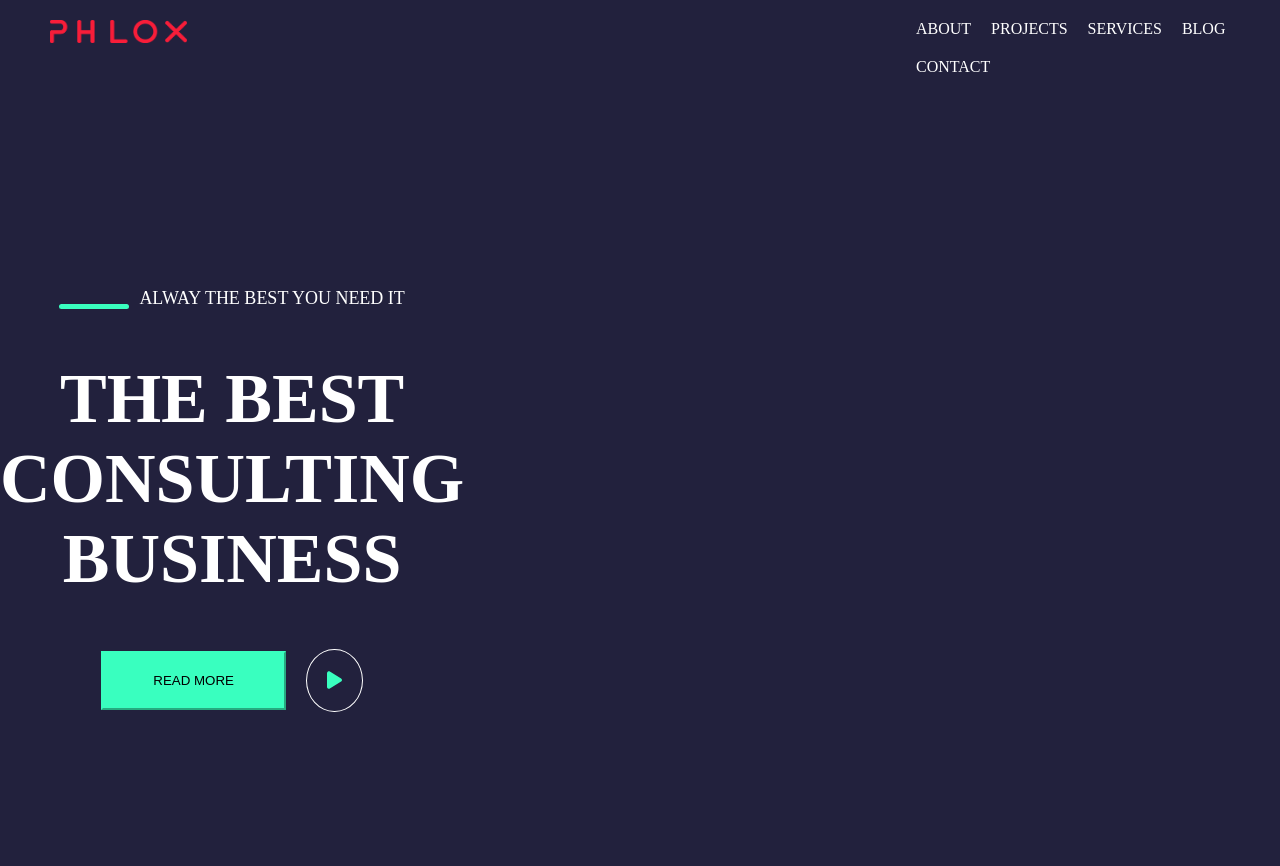
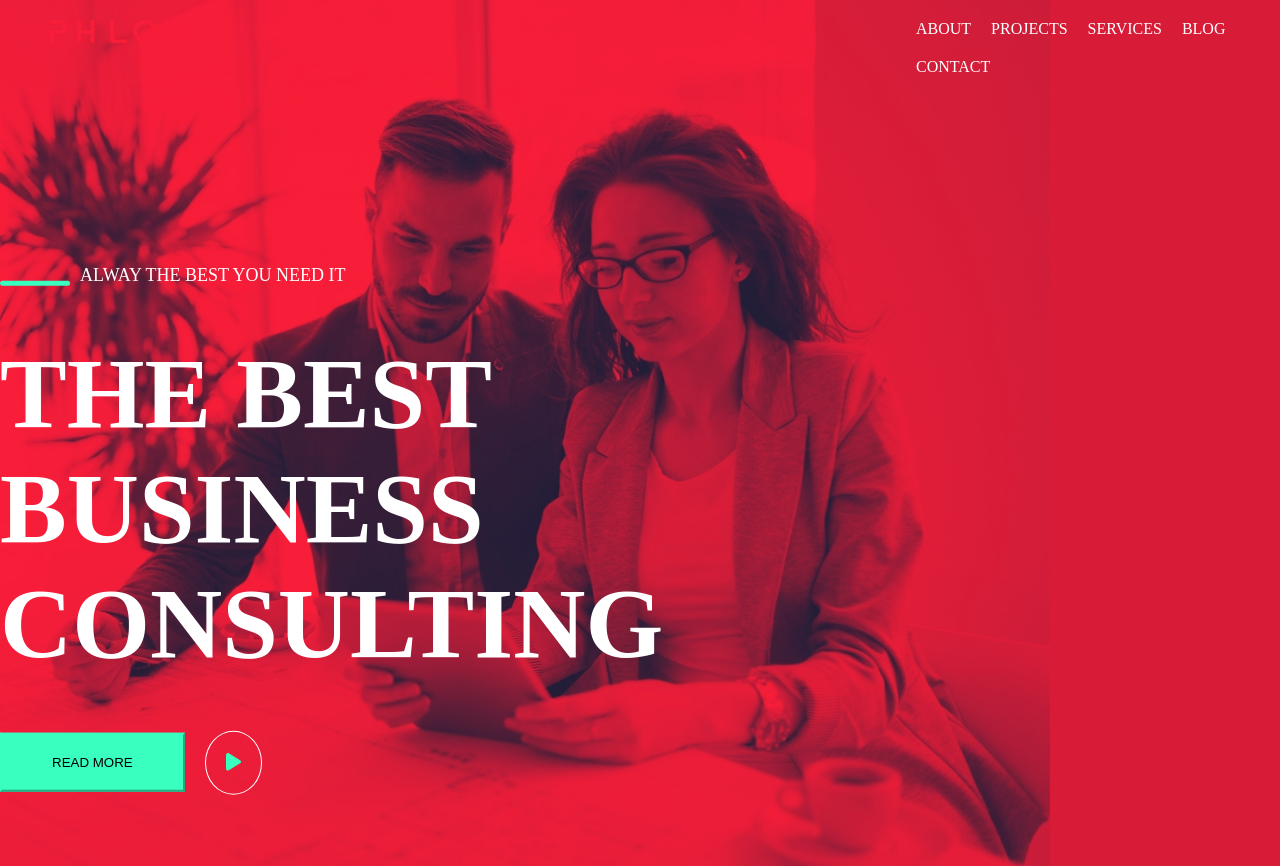
Before and after one commit to FraBona/proj-html-vuejs, a Vue app: page / in a window 1280 px wide. Shown: the top 866 px of the page. Built offline with nearby package versions, Linux system fonts and the light colour scheme.

Commit message:
adjustaments header

```diff
--- a/src/components/AppHeader.vue
+++ b/src/components/AppHeader.vue
@@ -1,45 +1,53 @@
 <script>
-  import { store } from '../store.js';
+import { store } from "../store.js";
 
-  export default{
-    data(){
-      return{
-        store: store
-      }
+export default {
+  data() {
+    return {
+      store: store,
+    };
   },
-  }
+};
 </script>
 
 <template>
   <div class="container-large">
     <div class="row row-principal">
-      <div class="col-4 bg-blue flex-item">
+      <div class="col-4 bg-blue flex-item"></div>
+      <div class="col-8 bg-red"></div>
+      <div class="col-8 principal-image">
+        <img src="../img/images/portrait-of-young-architect-woman-on-meeting-KFZCE3A.jpg" alt="">
+      </div>
+    </div>
+    <div class="row second-row">
+      <div class="col-5">
         <div class="block-subtitle align-item">
           <div class="line"></div>
           <p class="header-subtitle">ALWAY THE BEST YOU NEED IT</p>
         </div>
         <div class="block-title">
-          <h1 id="title">THE BEST CONSULTING BUSINESS</h1>
+          <h1 id="title">THE BEST <br> BUSINESS CONSULTING</h1>
         </div>
         <div class="block-button">
           <button class="btn-read">READ MORE</button>
           <div class="block-icon">
-            <font-awesome-icon :icon="['fas', 'play']" class="icon-play"/>
+            <font-awesome-icon :icon="['fas', 'play']" class="icon-play" />
           </div>
         </div>
       </div>
-      <div class="col-8 bg-red"></div>
     </div>
   </div>
 
-  <div class="container">
+  <div class="container-small">
     <div class="row justify-between">
       <div class="col-image">
-        <img id="logo-image" src="../img/images/logotype.png" alt="">
+        <img id="logo-image" src="../img/images/logotype.png" alt="" />
       </div>
       <div class="col-list">
         <ul class="menu">
-          <li class="menu__item" v-for="item in this.store.db.listHeader">{{ item.name }}</li>
+          <li class="menu__item" v-for="item in this.store.db.listHeader">
+            {{ item.name }}
+          </li>
         </ul>
       </div>
     </div>
@@ -47,126 +55,150 @@
 </template>
 
 <style lang="scss" scoped>
-
-  @use '../style/partials/palette.scss' as *;
-  .col-4{
-    flex-basis: calc((100% / 12 ) * 4);
+@use "../style/partials/palette.scss" as *;
+.col-4 {
+  flex-basis: calc((100% / 12) * 4);
   position: relative;
 }
-  .col-8{
+.col-8 {
   flex-basis: calc((100% / 12) * 8);
+}
 
+.col-5 {
+  flex-basis: calc((100% / 12) * 5);
 }
-  .bg-blue{
+.bg-blue {
   min-height: 1000px;
   background-color: rgb(34, 33, 61);
 }
-  .bg-red{
-    background-image: url('../img/images/portrait-of-young-architect-woman-on-meeting-KFZCE3A.jpg');
+.bg-red {
+  background-color: $red-image;
+  position: relative;
+  z-index: -1;
+
 }
-  .container-large{
+
+.principal-image{
+  z-index: 1;
+  position: absolute;
+  right: 18%;
+}
+.container-large {
   position: relative;
 }
 
-  .col-image{
+.col-image {
   position: absolute;
   top: 0;
   right: 70%;
 }
 
-  .col-list{
+.col-list {
   position: absolute;
   top: 0;
   left: 70%;
 }
-  .col-subtitle{
+.col-subtitle {
   position: absolute;
   top: 20%;
   right: 70%;
   display: flex;
 }
 
-  .col-title{
+.col-title {
   position: absolute;
   top: 40%;
   right: 70%;
-
 }
 
-  #logo-image{
+#logo-image {
   max-width: 50%;
   padding: 20px;
 }
-  .menu{
+.menu {
   display: flex;
   flex-wrap: wrap;
   gap: 20px;
   padding: 20px;
 }
-  .menu__item{
+.menu__item {
   color: white;
 }
 
-  .line{
+.line {
   background-color: $green;
   height: 5px;
   width: 70px;
   border-radius: 10px;
 }
 
-  .header-subtitle{
+.header-subtitle {
   color: white;
   font-size: 18px;
 }
 
-  .block-subtitle{
+.block-subtitle {
   display: flex;
-    justify-content: center;
+  justify-content: flex-start;
 }
 
-  .flex-item{
+.flex-item {
   display: flex;
   justify-content: center;
   align-items: center;
   flex-direction: column;
 }
-  .align-item{
+.align-item {
   align-items: flex-end;
   gap: 10px;
 }
 
-  #title{
+#title {
   padding: 50px 0;
-    font-size: 70px;
+  font-size: 100px;
   color: white;
-    text-align: center;
 }
 
-  .block-title{
+.block-title {
   display: flex;
+  align-items: end;
 }
 
-  .btn-read{
+.btn-read {
   padding: 20px 50px;
   background-color: $green;
   border-color: $green;
   color: black;
 }
 
-  .block-button{
+.block-button {
   display: flex;
   gap: 20px;
   align-items: center;
 }
 
-  .block-icon{
+.block-icon {
   padding: 20px;
   border: 1px solid white;
   border-radius: 50%;
 }
 
-  .icon-play{
+.icon-play {
   color: $green;
   font-size: 20px;
 }
+
+.row-principal{
+  z-index: -1;
+  position: relative;
+}
+
+.second-row{
+  z-index: 1;
+  position: absolute;
+  top: 0;
+  right: 36%;
+  transform: translateY(50%);
+  justify-content: flex-start;
+}
 </style>
--- a/src/style/general.scss
+++ b/src/style/general.scss
@@ -29,6 +29,7 @@ img{
   margin: 0 auto;
 }
 
+
 .container-small{
   max-width: 1000px;
   margin: 0 auto;
--- a/src/style/partials/_palette.scss
+++ b/src/style/partials/_palette.scss
@@ -4,3 +4,4 @@ $blue: #527ceb;
 $red-light: #f81d39;
 $grey: #aaaaaa;
 $grey-dark: #333333;
+$red-image: rgb(216, 27, 55);
```
Lines whose indentation alone changed are shown as unchanged.
